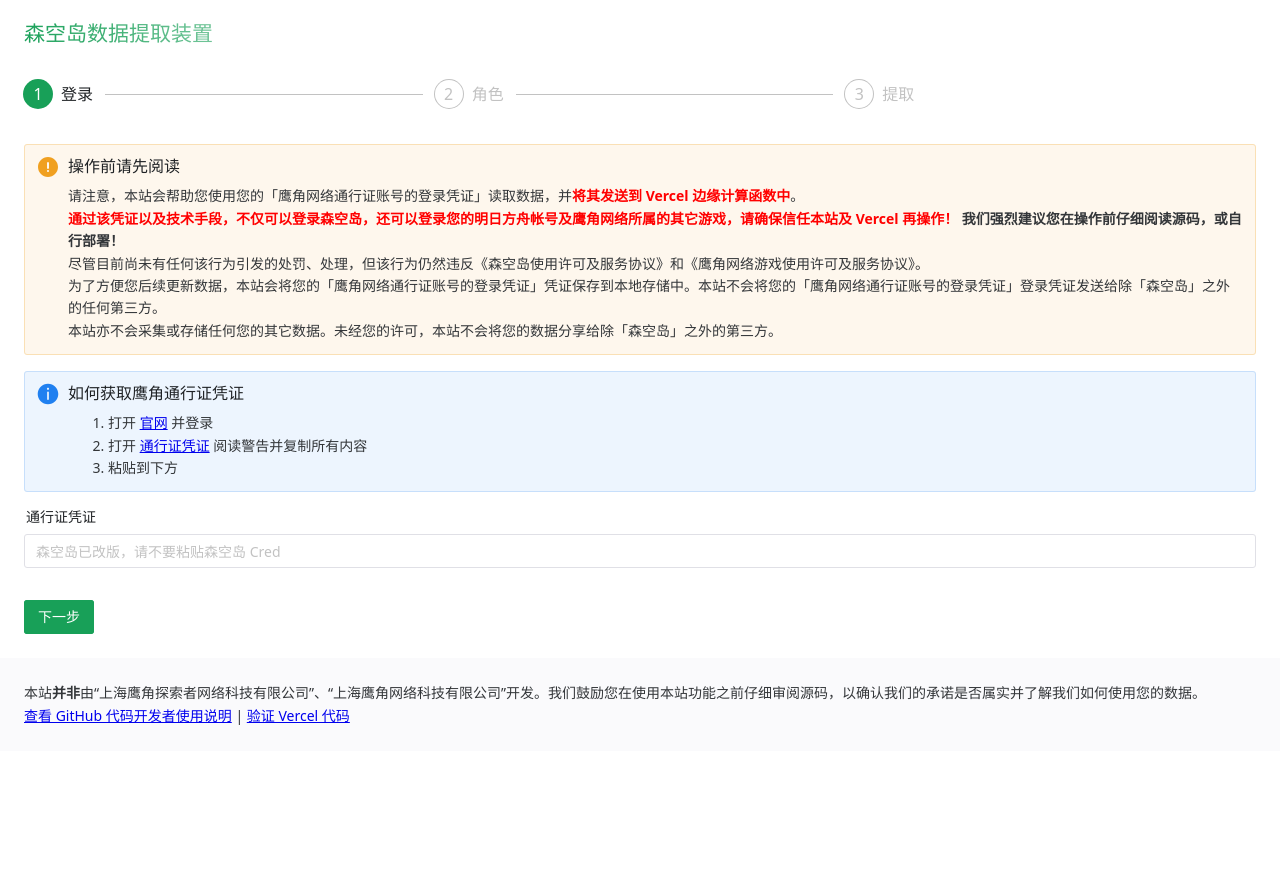
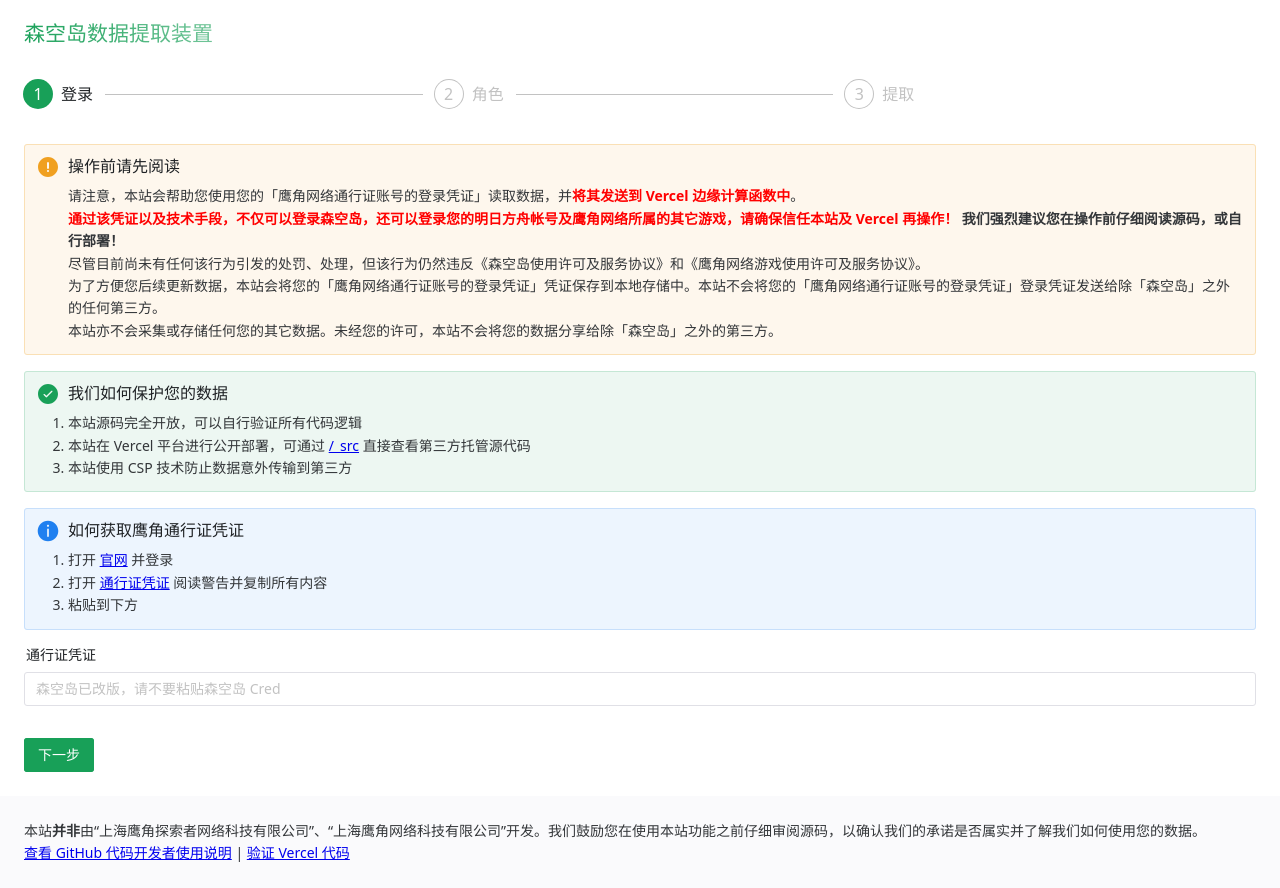
Before and after one commit to oott123/sklanding, a Vue app: page / in a window 1280 px wide. Before the commit the page ends 800 px from the top, so only its background shows below. Built offline with nearby package versions, Linux system fonts and the light colour scheme.

Commit message:
feat: disclaimer

```diff
--- a/src/components/Main.vue
+++ b/src/components/Main.vue
@@ -289,6 +289,17 @@
               本站亦不会采集或存储任何您的其它数据。未经您的许可，本站不会将您的数据分享给除「森空岛」之外的第三方。
             </n-alert>
             <div></div>
+            <n-alert title="我们如何保护您的数据" type="success">
+              <ol>
+                <li>本站源码完全开放，可以自行验证所有代码逻辑</li>
+                <li>
+                  本站在 Vercel 平台进行公开部署，可通过
+                  <a href="/_src" target="_blank">/_src</a> 直接查看第三方托管源代码
+                </li>
+                <li>本站使用 CSP 技术防止数据意外传输到第三方</li>
+              </ol>
+            </n-alert>
+            <div></div>
             <n-alert title="如何获取鹰角通行证凭证" type="info">
               <ol>
                 <li>
@@ -409,5 +420,6 @@
 
 ol {
   margin: 0;
+  padding: 0;
 }
 </style>
```
